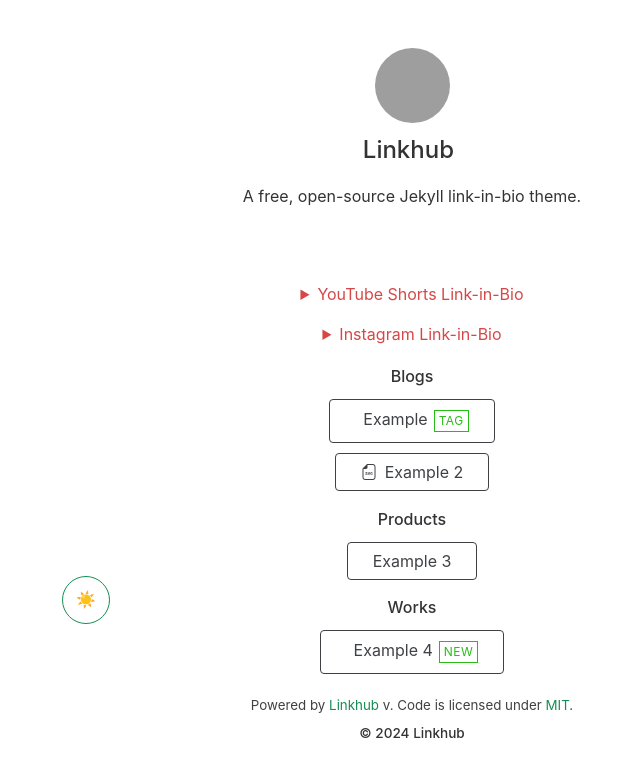
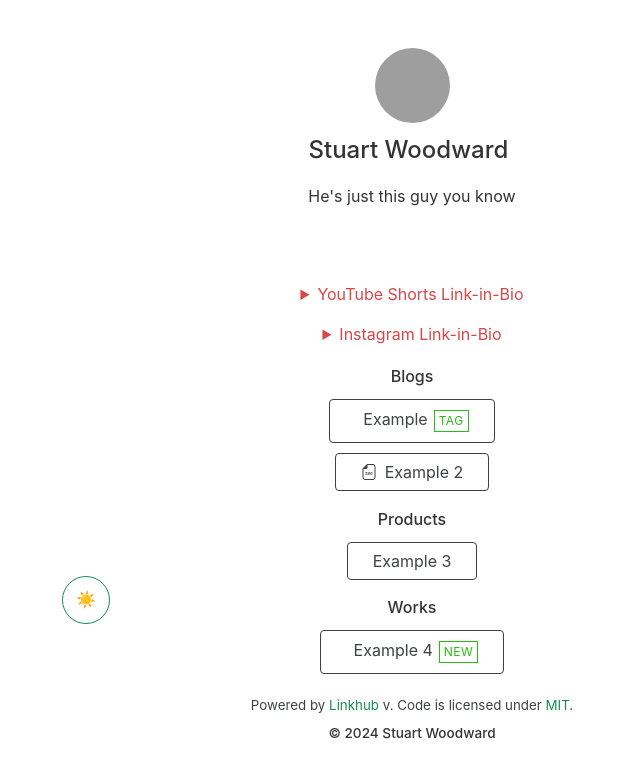
Before and after one commit to stuartcw/linkhub, a Jekyll site: the page built from index.html, in a window 1280 px wide, cut to the strip 0-948 px from the top of the page. Shown: the top 778 px of the strip, without its empty margins (228-868 px from the left). Built offline with Jekyll 4.4.1, drawn with Linux system fonts in a browser that asks for light colours; nearby versions of some CDN libraries; grey boxes are pictures that could not be loaded.

Commit message:
Update _config.yml

```diff
--- a/_config.yml
+++ b/_config.yml
@@ -2,18 +2,18 @@
 theme: linkhub-jekyll-theme
 
 # Site Configuration
-name: Linkhub  # Name of your website
+name: Stuart Woodward  # Name of your website
 tagline: Links  # Set your preferred page title
-description: A free, open-source Jekyll link-in-bio theme.  # Also used as a meta description
+description: He's just this guy you know  # Also used as a meta description
 favicon:
   path: https://i.ibb.co/SBRmBmt/favicon.png # Path / URL to the favicon of your website (e.g., 'assets/images/favicon.png')
   type: png # File format of image. Change according to your image. Supported types: https://developer.mozilla.org/en-US/docs/Web/Media/Formats/Image_types
 logo: https://picsum.photos/200.webp # Path / URL to the logo (e.g., 'assets/images/logo.png')
-url: https://link.example.com # URL of your website
+url: https://www.stuartwoodward.com # URL of your website
 locale: en_GB # The value specifies the locale in which these tags are marked up. It follows the format `language_TERRITORY`.
 ga4: # Google Analytics 4 measurement ID, for e.g. G-XXXXXXX (optional). Remove it if it’s not needed.
 twitter:
-  username: UserName # Used for SEO
+  username: stuartcw # Used for SEO
 image:
   path: assets/images/example.jpg # Used for SEO (og:image, twitter:image)
   type: jpeg # File format of image.
```
